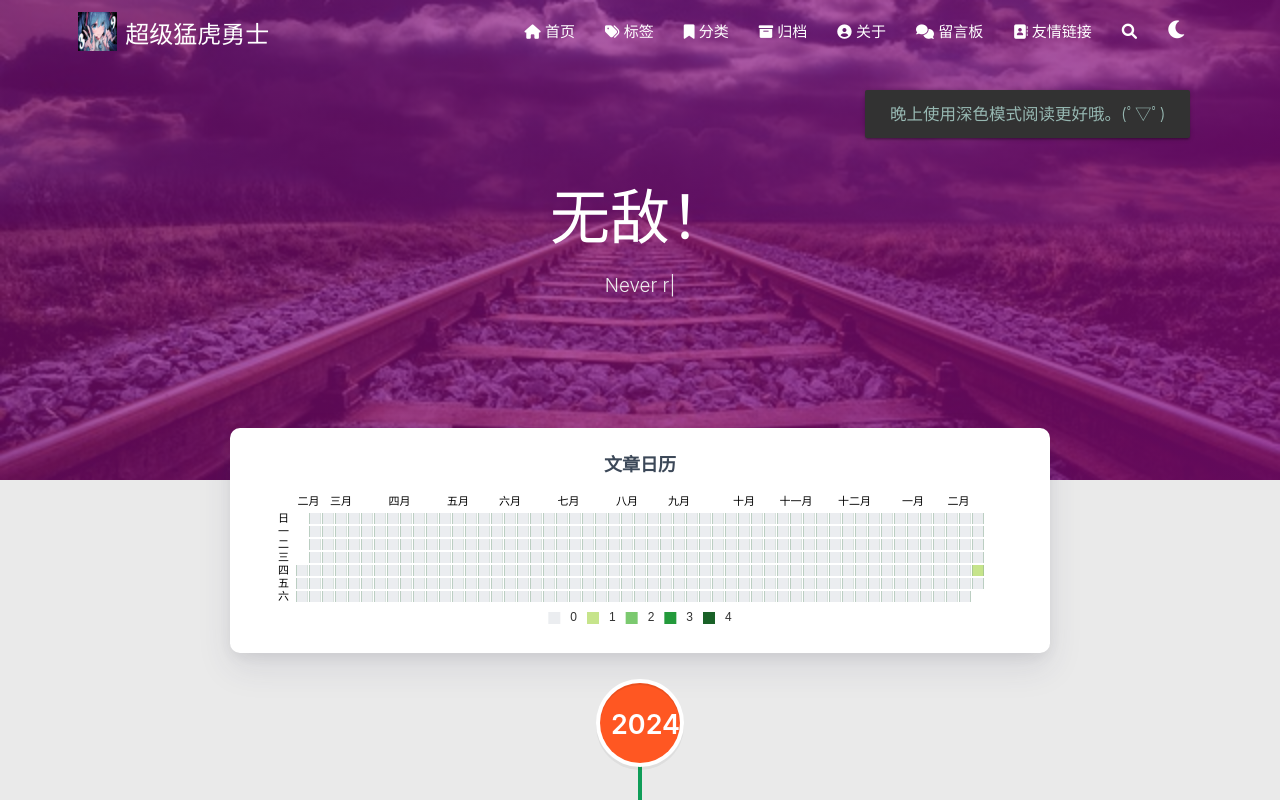
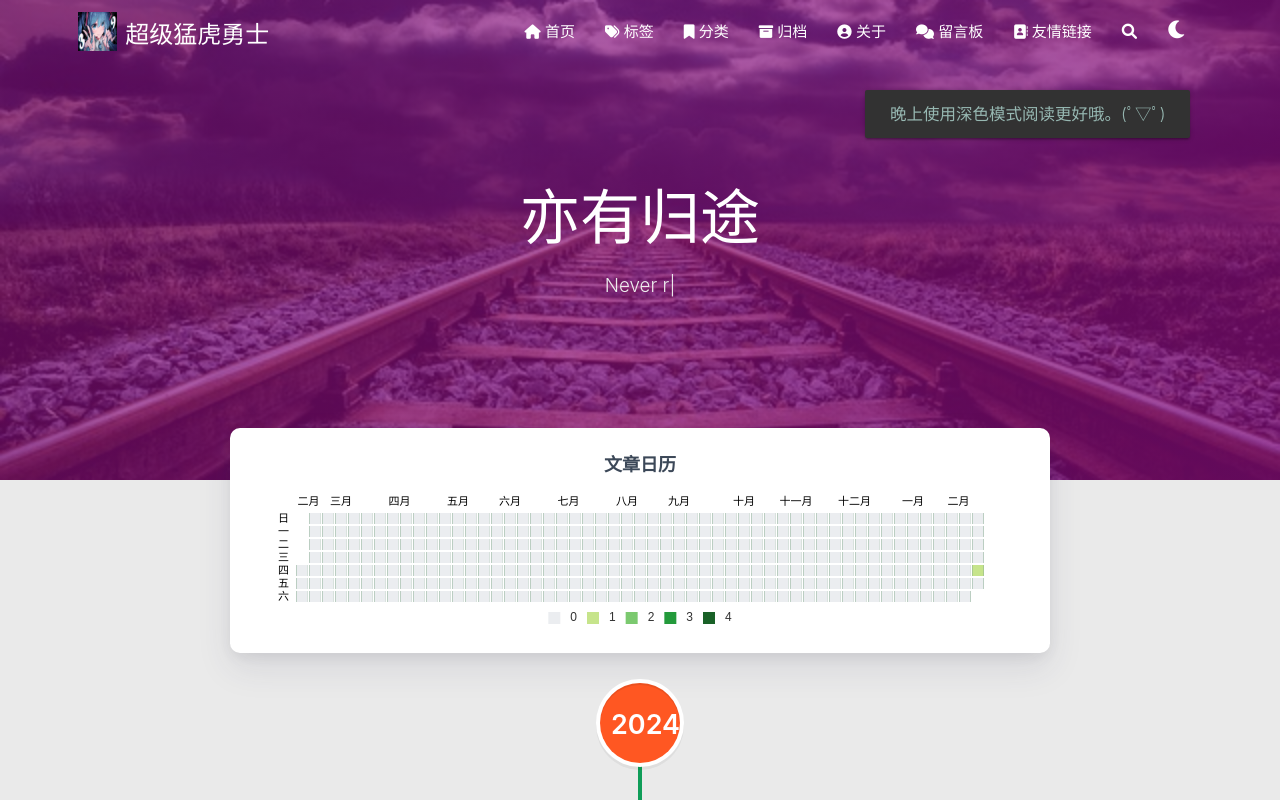
Before and after one commit to XYAMYTL98/XYAMYTL98.github.io, a plain HTML site: page archives/2024/02/index.html in a window 1280 px wide. Shown: the top 800 px of the page. Drawn offline with Linux system fonts and the light colour scheme; some packages are replaced by stand-ins of ours; no server answers; a script that the page names is missing.

Commit message:
Site updated: 2024-02-23 10:19:40

```diff
--- a/archives/2024/02/index.html
+++ b/archives/2024/02/index.html
@@ -337,7 +337,7 @@
         <div class="brand">
             <div class="title center-align">
 
-                无敌！
+                亦有归途
 
             </div>
 
```
Also changed, not shown: archives/2024/index.html (+1 -1 lines), archives/index.html (+1 -1 lines), index.html (+1 -1 lines).
